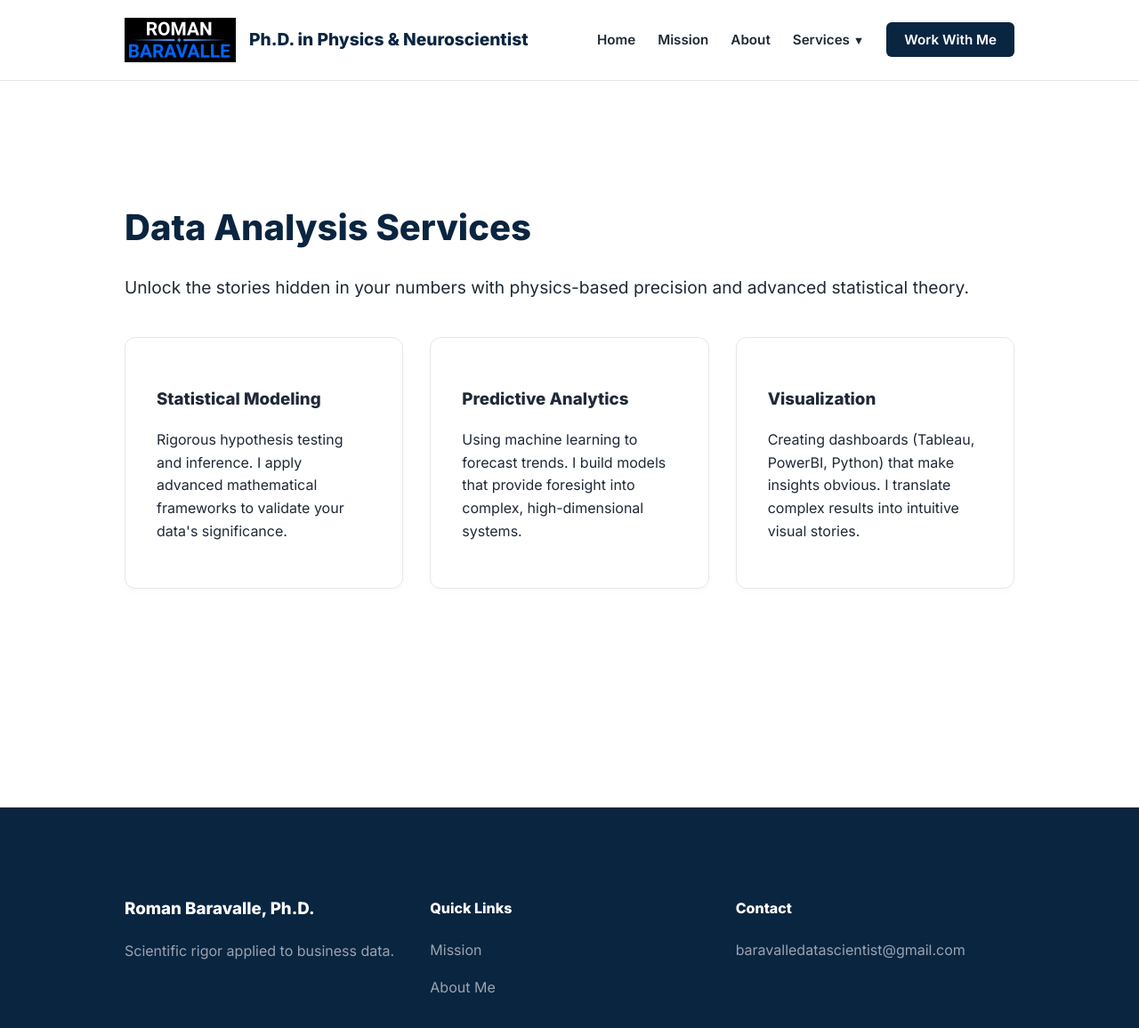
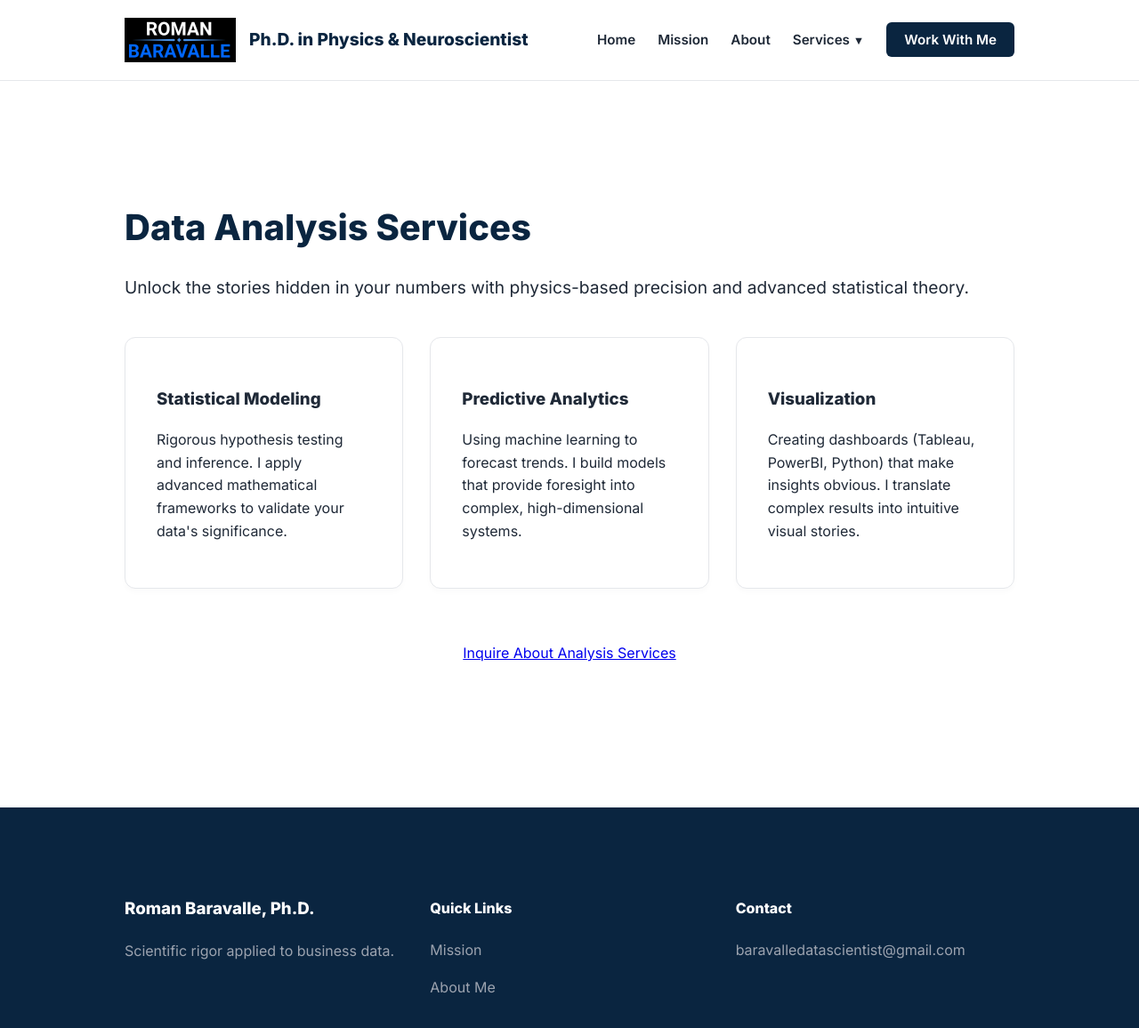
Before and after one commit to RomanDataScience/BaravalleDataSolver, a Jekyll site: the page built from services/analysis.md, in a window 1280 px wide and 1219 px high. Shown: the top 1156 px of the window at 89% size. Built offline with Jekyll 4.4.1, drawn with Linux system fonts in a browser that asks for light colours.

Commit message:
Update analysis.md

```diff
--- a/services/analysis.md
+++ b/services/analysis.md
@@ -26,7 +26,8 @@ description: Advanced statistical analysis and predictive modeling services by D
     </div>
 
     <div style="margin-top: 60px; text-align: center;">
-      <a href="{{ '/contact' | relative_url }}" class="hero-btn" style="color: white !important;">Inquire About Analysis Services</a>
+      <a href="{{ '/contact' | relative_url }}" class="hero-btn">Inquire About Analysis Services</a>
     </div>
+
   </div>
 </div>
```
